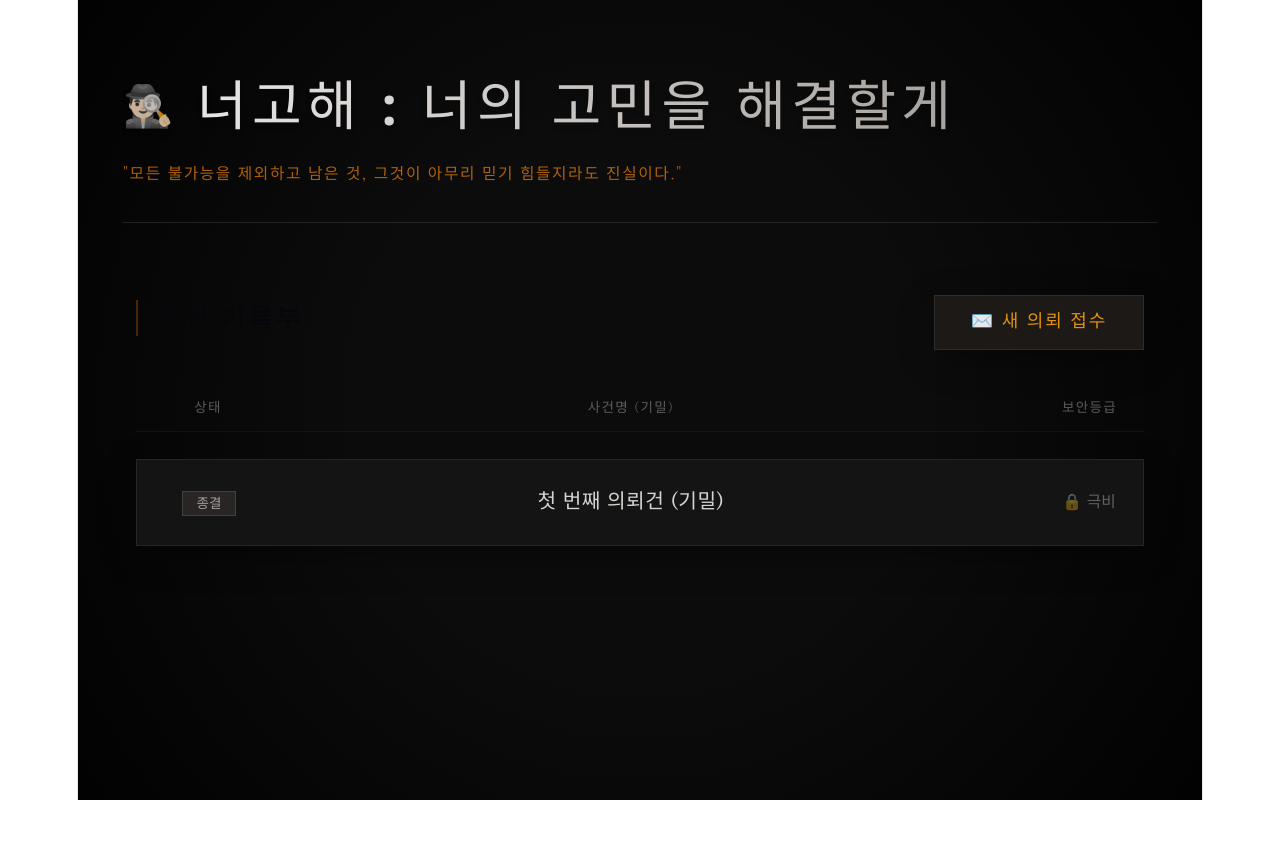
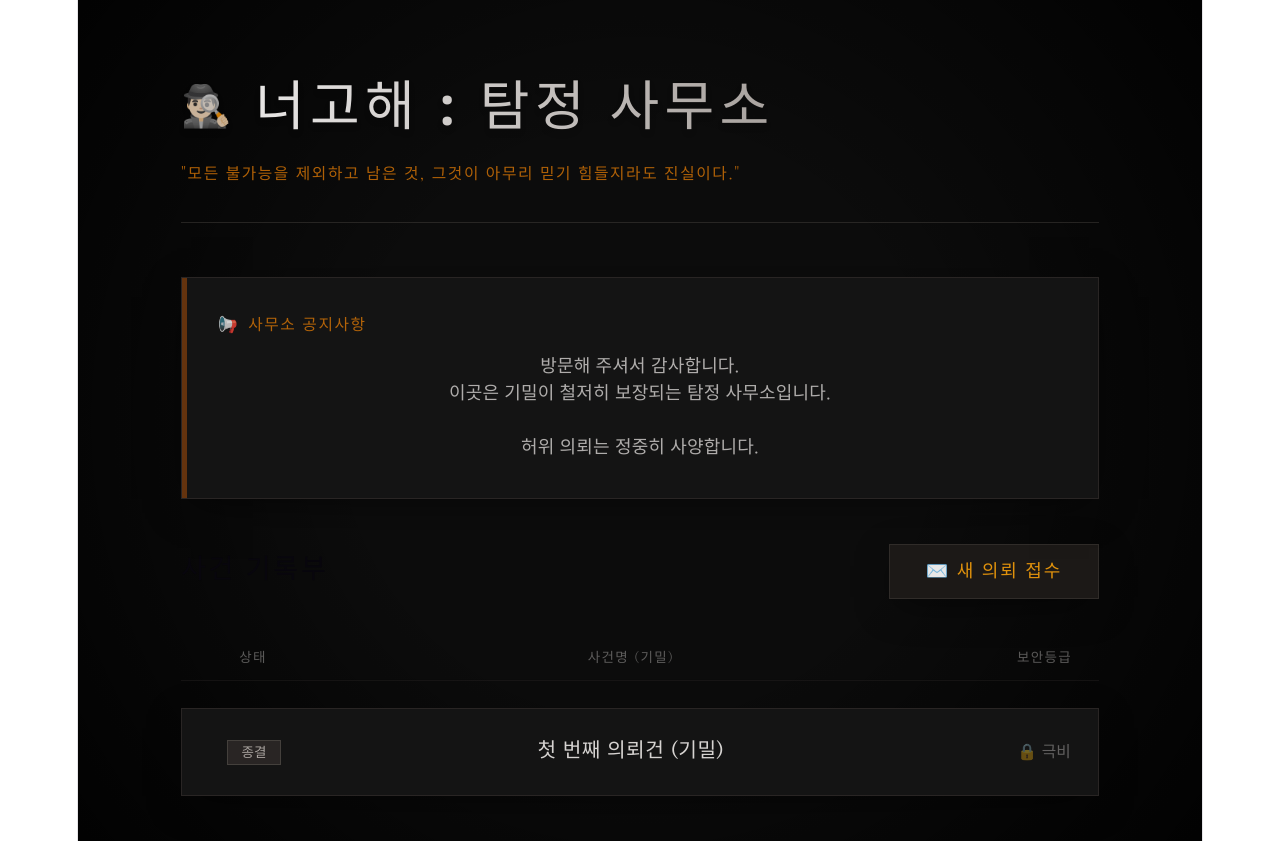
Before and after one commit to PAPALOOPY/vitejs-vite-yya1dhpw, a React (Vite) app: page / in a window 1280 px wide. Before the commit the page ends 800 px from the top, so only its background shows below. Built offline with nearby package versions, Linux system fonts and the light colour scheme.

Commit message:
수정 10/12

```diff
--- a/src/App.tsx
+++ b/src/App.tsx
@@ -1,10 +1,11 @@
 import React, { useState, useEffect } from 'react';
 
 export default function App() {
-  // 💾 브라우저 기억 장치에서 설정값을 불러옵니다. (새로고침해도 안 날아감)
+  // 💾 브라우저 기억 장치에서 설정값을 불러옵니다. (공지사항 추가됨)
   const [adminPassword, setAdminPassword] = useState(() => localStorage.getItem('adminPassword') || 'admin123');
-  const [siteTitle, setSiteTitle] = useState(() => localStorage.getItem('siteTitle') || '너고해 : 너의 고민을 해결할게');
+  const [siteTitle, setSiteTitle] = useState(() => localStorage.getItem('siteTitle') || '너고해 : 탐정 사무소');
   const [theme, setTheme] = useState(() => localStorage.getItem('theme') || 'dark');
+  const [announcement, setAnnouncement] = useState(() => localStorage.getItem('announcement') || '방문해 주셔서 감사합니다.\n이곳은 기밀이 철저히 보장되는 탐정 사무소입니다.\n\n허위 의뢰는 정중히 사양합니다.');
 
   const [isAdmin, setIsAdmin] = useState(false);
   const [adminInput, setAdminInput] = useState('');
@@ -23,7 +24,8 @@ export default function App() {
     localStorage.setItem('adminPassword', adminPassword);
     localStorage.setItem('siteTitle', siteTitle);
     localStorage.setItem('theme', theme);
-  }, [adminPassword, siteTitle, theme]);
+    localStorage.setItem('announcement', announcement);
+  }, [adminPassword, siteTitle, theme, announcement]);
 
   // 🕵️‍♂️ 숨겨진 로그인 처리 (엔터키 쳤을 때 작동)
   const handleAdminLogin = (e: React.FormEvent) => {
@@ -86,7 +88,6 @@ export default function App() {
   const cardClass = isDark ? 'bg-[#141414] border-stone-800' : 'bg-white border-stone-300';
   const inputClass = isDark ? 'bg-[#0a0a0a] border-stone-700 text-stone-200' : 'bg-[#faf9f6] border-stone-300 text-stone-900';
   const accentText = isDark ? 'text-amber-600/80' : 'text-amber-800';
-  const accentBorder = isDark ? 'border-amber-600/30' : 'border-amber-800/30';
 
   return (
     <>
@@ -106,10 +107,10 @@ export default function App() {
       <div className={`min-h-screen ${bgClass} ${textClass} detective-font relative selection:bg-amber-900/40`}>
         {isDark && <div className="absolute inset-0 bg-vignette pointer-events-none"></div>}
 
-        <div className="max-w-5xl mx-auto p-6 md:p-10 relative z-10">
+        <div className="max-w-4xl mx-auto p-6 md:p-10 relative z-10">
 
-          {/* 헤더 (관리자 메뉴 가로 한 줄 고정) */}
-          <header className="flex flex-col md:flex-row justify-between items-center md:items-end gap-6 mb-16 border-b border-stone-700/50 pb-8">
+          {/* 헤더 */}
+          <header className="flex flex-col md:flex-row justify-between items-center md:items-end gap-6 mb-12 border-b border-stone-700/50 pb-8">
             <div className="cursor-pointer text-center md:text-left whitespace-nowrap" onClick={() => setViewMode('list')}>
               <h1 className="text-4xl md:text-5xl font-extrabold tracking-widest text-stone-100 drop-shadow-md flex justify-center md:justify-start items-center gap-4">
                 <span className="text-4xl opacity-80">🕵🏻‍♂️</span>
@@ -128,11 +129,23 @@ export default function App() {
             )}
           </header>
 
-          {/* 게시판 목록 */}
+          {/* 게시판 목록 & 공지사항 */}
           {viewMode === 'list' && (
-            <div className="max-w-4xl mx-auto">
+            <div>
+              {/* 📢 공지사항 영역 (새 의뢰 접수 버튼 위) */}
+              <div className={`mb-10 p-6 md:p-8 border ${cardClass} luxury-shadow relative overflow-hidden`}>
+                <div className="absolute top-0 left-0 w-1 h-full bg-amber-700/50"></div>
+                <h3 className={`text-sm font-bold mb-4 tracking-widest ${accentText} flex items-center gap-2 uppercase`}>
+                  <span>📢</span> 사무소 공지사항
+                </h3>
+                {/* whitespace-pre-wrap 속성으로 줄바꿈을 완벽하게 유지합니다 */}
+                <p className="whitespace-pre-wrap text-sm md:text-base leading-relaxed opacity-80 font-light text-stone-300">
+                  {announcement}
+                </p>
+              </div>
+
               <div className="flex flex-col md:flex-row justify-between items-center mb-8 gap-4">
-                <h2 className={`text-2xl font-bold tracking-widest border-l-2 ${accentBorder} pl-4 uppercase`}>사건 기록부</h2>
+                <h2 className="text-2xl font-bold tracking-widest uppercase">사건 기록부</h2>
                 <button
                   onClick={() => setViewMode('write')}
                   className={`bg-stone-900 hover:bg-stone-800 text-amber-500/90 px-8 py-3 luxury-shadow transition-all border border-stone-700/50 tracking-widest whitespace-nowrap shrink-0`}
@@ -306,6 +319,17 @@ export default function App() {
                   />
                 </div>
 
+                {/* 📢 공지사항 설정 칸 추가 */}
+                <div>
+                  <label className={`block text-sm font-bold mb-3 tracking-widest ${accentText} uppercase`}>사무소 공지사항 (자유 양식)</label>
+                  <p className="text-xs opacity-40 mb-3 tracking-wider">메인 화면에 노출될 공지사항입니다. 줄바꿈을 포함하여 자유롭게 작성하세요.</p>
+                  <textarea
+                    value={announcement}
+                    onChange={e => setAnnouncement(e.target.value)}
+                    className={`w-full p-5 h-32 border ${inputClass} resize-none leading-relaxed`}
+                  />
+                </div>
+
                 <div>
                   <label className={`block text-sm font-bold mb-3 tracking-widest ${accentText} uppercase`}>관리자(탐정) 비밀번호 변경</label>
                   <p className="text-xs opacity-40 mb-3 tracking-wider">우측 하단 로그인 시 사용할 새 비밀번호를 입력하세요.</p>
@@ -338,7 +362,7 @@ export default function App() {
 
         </div>
 
-        {/* 🕵🏻‍♂️ 아무것도 보이지 않는 완벽한 은신 로그인 영역 */}
+        {/* 🕵🏻‍♂️ 은신 로그인 영역 */}
         {!isAdmin && (
           <form
             onSubmit={handleAdminLogin}
@@ -348,8 +372,7 @@ export default function App() {
               type="password"
               value={adminInput}
               onChange={(e) => setAdminInput(e.target.value)}
-              // 글자색, 커서(깜빡이는 선), 배경색 모두 투명하게 처리하여 100% 감춤
-              className="w-16 bg-transparent text-transparent border-none outline-none caret-transparent selection:bg-transparent"
+              className="w-32 bg-transparent text-transparent caret-transparent border-none outline-none focus:text-stone-600 focus:caret-stone-600 transition-colors placeholder-transparent selection:bg-transparent"
               autoComplete="off"
             />
           </form>
```
